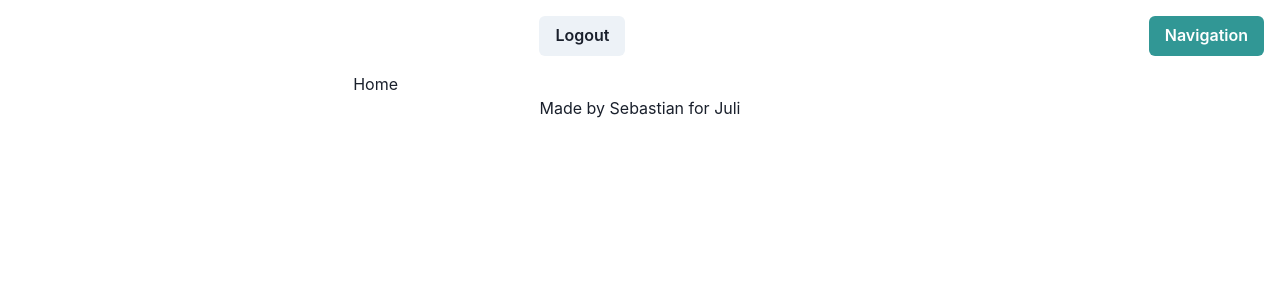
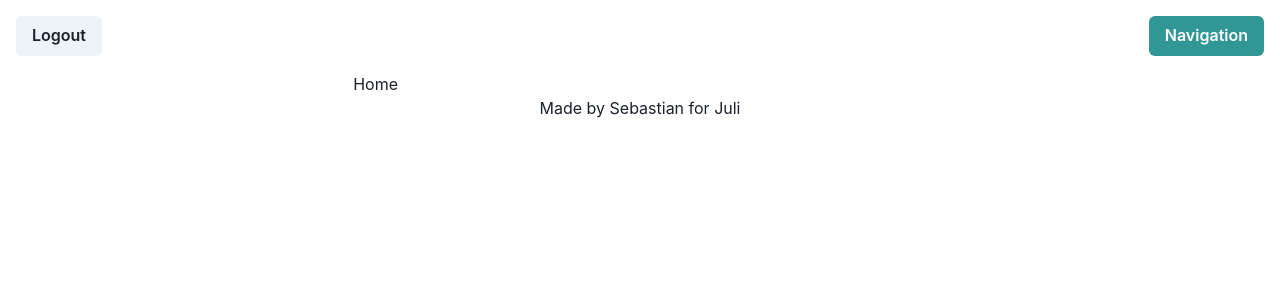
Before and after one commit to sebasptsch/NextInvoice, a Next.js app: page / in a window 1280 px wide. Shown: the top 300 px of the page. Built offline with nearby package versions, Linux system fonts and the light colour scheme; no server answers; sample sign-in values are in the browser's storage.

Commit message:
fix extra spacer in navigation

```diff
--- a/components/Layout.tsx
+++ b/components/Layout.tsx
@@ -44,7 +44,6 @@ export default function Layout({
     <>
       <Box p="1em" w="100%">
         <Flex>
-          <Spacer />
           {session ? (
             <Button
               as="button"
```
